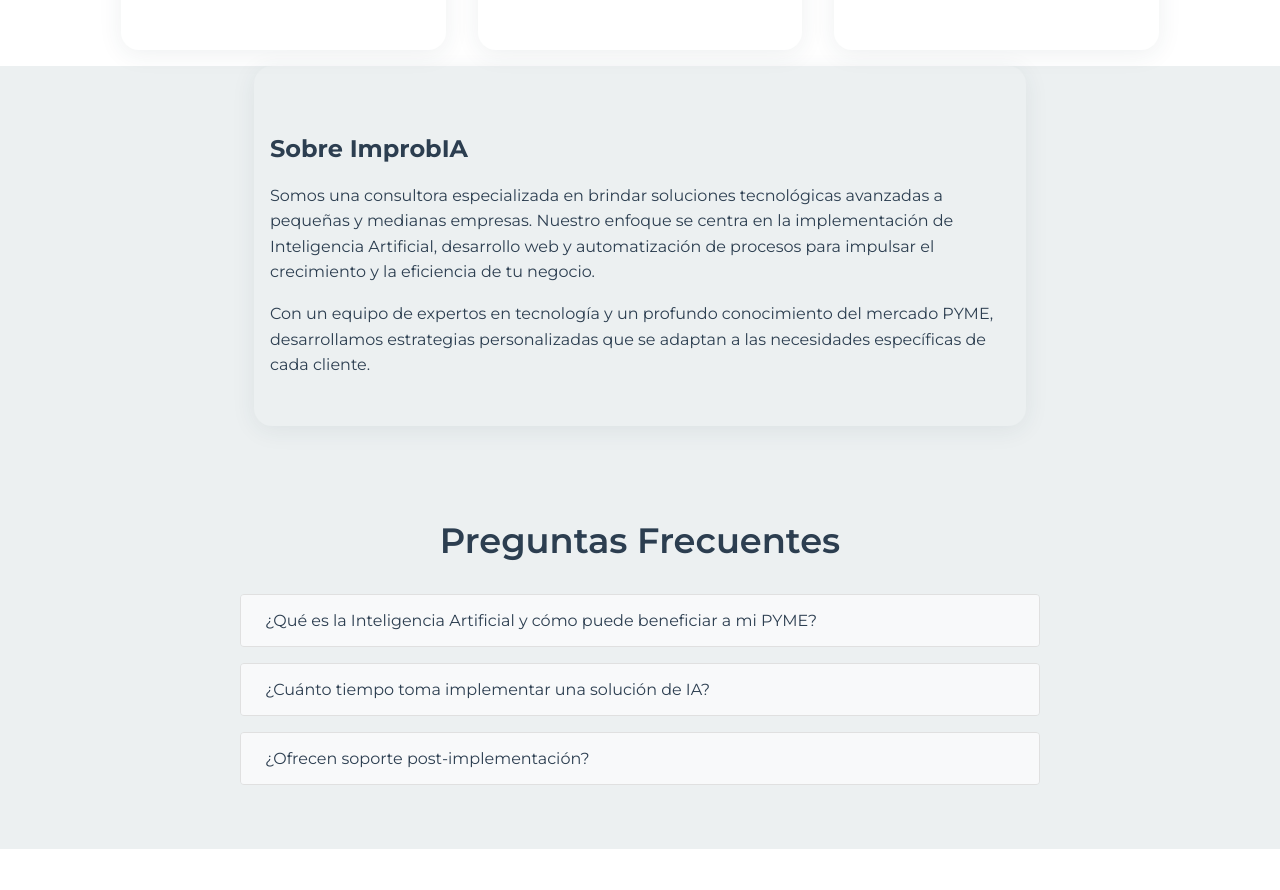
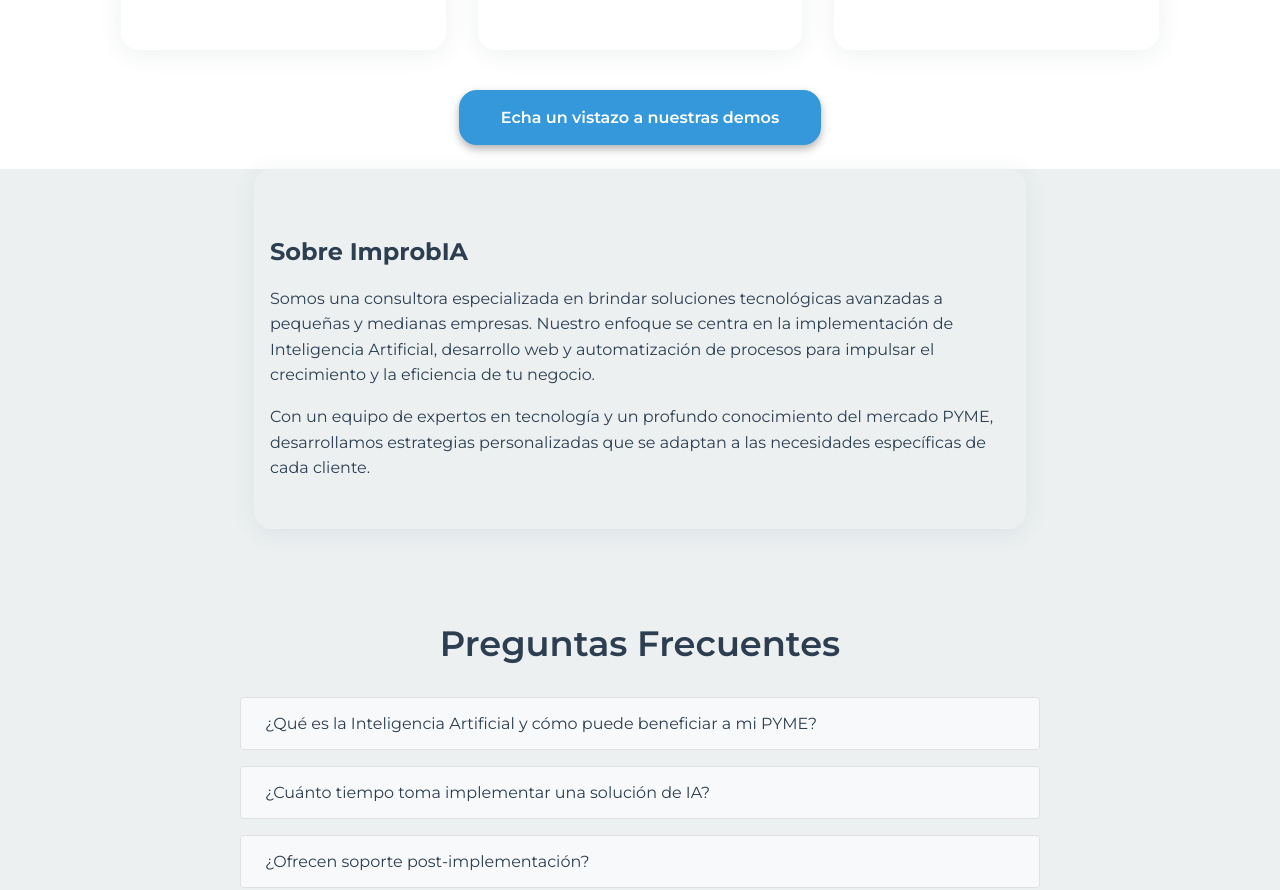
Before and after one commit to jorgeiba97/jorgeiba97.github.io, a plain HTML site: page index.html in a window 1280 px wide. Shown: the part 985-1875 px from the top of the page. Drawn offline with Linux system fonts and the light colour scheme.

Commit message:
Update index.html

```diff
--- a/index.html
+++ b/index.html
@@ -79,6 +79,7 @@
                 <h3>Transformación Digital</h3>
                 <p>Acompañamos a tu empresa en el proceso de digitalización y optimización de procesos.</p>
             </div>
+            <a class="cta" href="demos.html" style="background-color: #3498DB; color: #ffffff; margin: 0.5rem; padding: 1rem 2.5rem; border: 2px solid #3498DB; box-shadow: 0 4px 8px rgba(0,0,0,0.3); font-weight: 600;">Echa un vistazo a nuestras demos</a>
         </div>
     </section>
 
```
